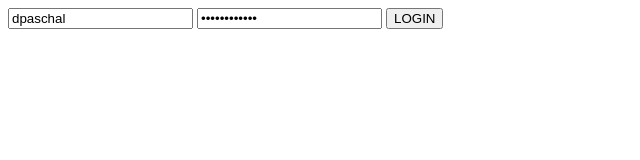
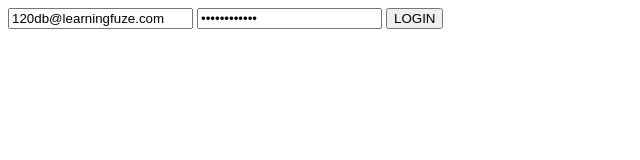
Before and after one commit to dpaschal-lf/1018_userauth, a plain HTML site: page documentroot/login.html in a window 1280 px wide. Shown: the full height of the page, 0-640 px from the left. Drawn offline with nearby package versions, Linux system fonts and the light colour scheme.

Commit message:
added user for current data

```diff
--- a/documentroot/login.html
+++ b/documentroot/login.html
@@ -8,7 +8,7 @@
 </head>
 <body>
 	<form>
-		<input type="text" name="username" placeholder="user name" value="dpaschal">
+		<input type="text" name="username" placeholder="user name" value="120db@learningfuze.com">
 		<input type="password" name="password" placeholder="password" value="fluffykitten">
 		<button type="button">LOGIN</button>
 	</form>
```
